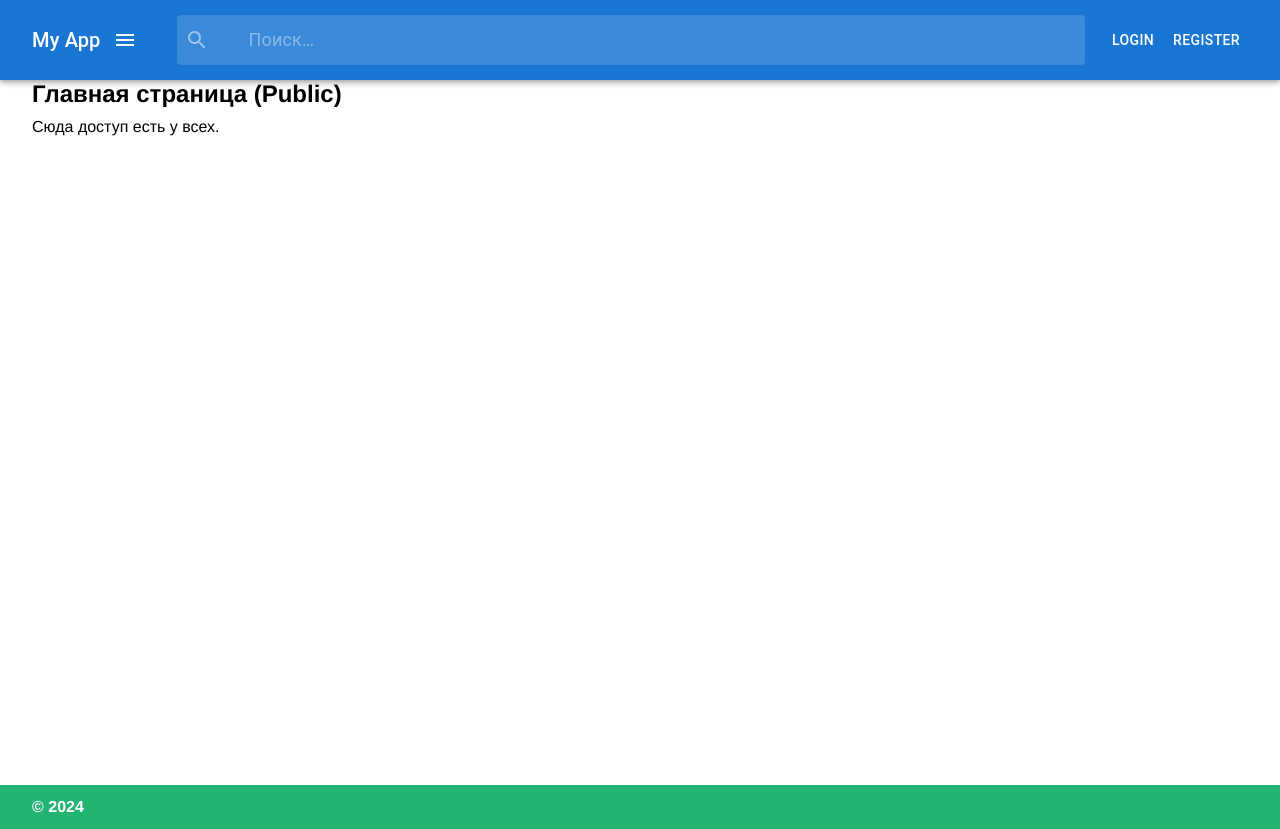
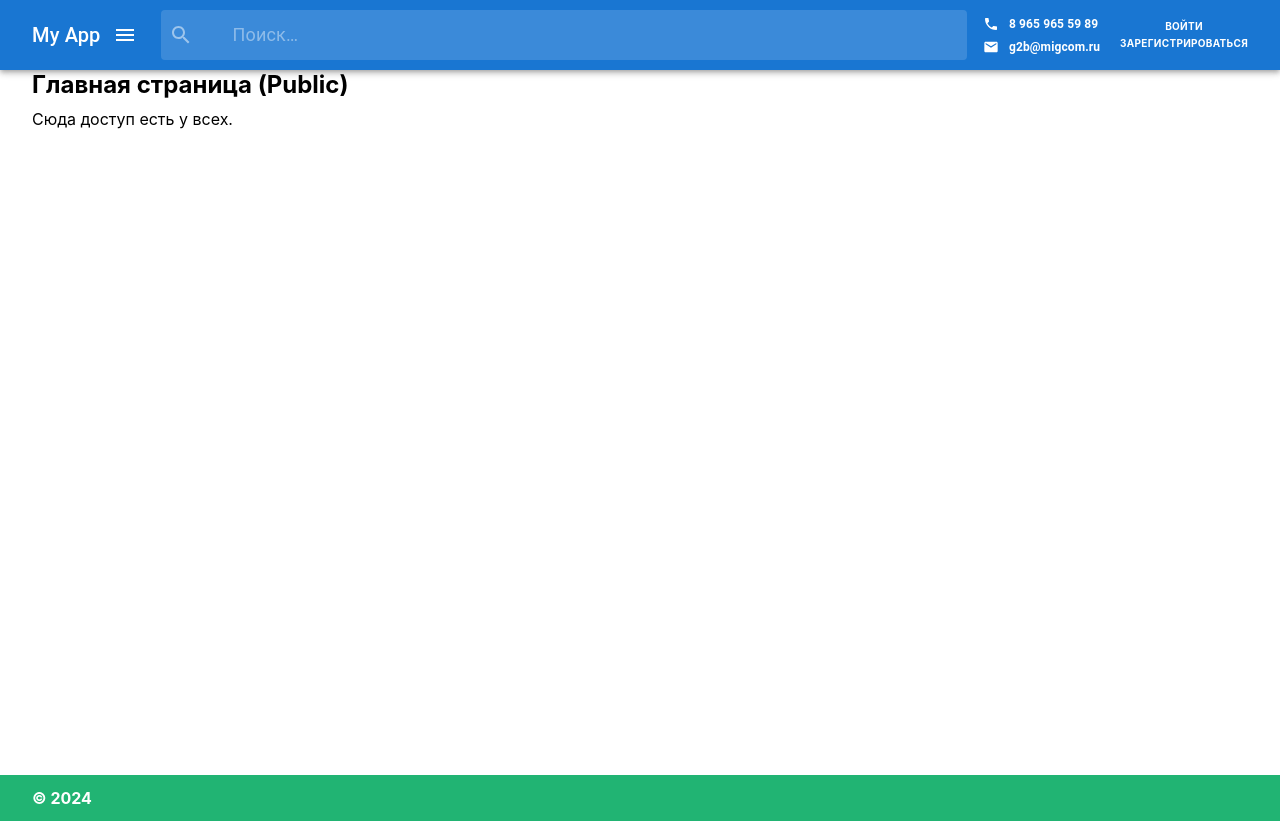
Before and after one commit to Igrok95Ronin/coffee-shop-drpetproject.ru-web, a React (Vite) app: page / in a window 1280 px wide. Built offline with nearby package versions, Linux system fonts and the light colour scheme; no server answers.

Commit message:
add: kontacts

```diff
--- a/src/components/TopBar/TopBar.jsx
+++ b/src/components/TopBar/TopBar.jsx
@@ -13,10 +13,18 @@ import {
   ListItemText,
   Badge,
 } from "@mui/material";
-import { Menu as MenuIcon, Search as SearchIcon, ShoppingCart as ShoppingCartIcon } from "@mui/icons-material";
+import {
+  Menu as MenuIcon,
+  Search as SearchIcon,
+  ShoppingCart as ShoppingCartIcon,
+  LocalPhone as LocalPhoneIcon,
+  Email as EmailIcon,
+} from "@mui/icons-material";
 import { styled, alpha } from "@mui/material/styles";
 import { Link, useNavigate } from "react-router-dom";
 import api from "../../api";
+
+import "./TopBar.scss";
 
 // Стили для поиска
 const Search = styled("div")(({ theme }) => ({
@@ -85,14 +93,14 @@ const TopBar = ({ isAuth, setIsAuth }) => {
       {/* Верхняя панель */}
       <AppBar position="static" sx={{ padding: "8px 0" }}>
         <div className="container">
-          <Toolbar disableGutters sx={{ minHeight: 90, padding: 0 }}>
+          <Toolbar disableGutters sx={{ minHeight: "54px !important", padding: 0 }}>
             {/* ЛОГОТИП */}
             <Typography variant="h6" component={Link} to="/" sx={{ textDecoration: "none", color: "inherit", mr: 2 }}>
               My App
             </Typography>
 
             {/* КНОПКА-ГАМБУРГЕР */}
-            <IconButton edge="start" color="inherit" sx={{ mr: 2 }} onClick={toggleDrawer(true)}>
+            <IconButton edge="start" color="inherit" sx={{ mr: 0 }} onClick={toggleDrawer(true)}>
               <MenuIcon />
             </IconButton>
 
@@ -110,19 +118,48 @@ const TopBar = ({ isAuth, setIsAuth }) => {
               />
             </Search>
 
+            {/* Контактные данные */}
+            <Box sx={{ display: "flex", flexDirection: "column", gap: "5px", marginRight: "10px" }}>
+              {/* Телефон */}
+              <Typography variant="body1" sx={{ fontSize: "12px", fontWeight: "bold" }}>
+                <IconButton component="a" href="tel:+79659655989" sx={{ color: "white", padding: "0 10px 0 0" }}>
+                  <LocalPhoneIcon sx={{ fontSize: "16px" }} />
+                </IconButton>
+                <a href="tel:+79659655989" style={{ color: "white", textDecoration: "none" }}>
+                  8 965 965 59 89
+                </a>
+              </Typography>
+
+              {/* Email */}
+              <Typography variant="body1" sx={{ fontSize: "12px", fontWeight: "bold" }}>
+                <IconButton component="a" href="mailto:g2b@migcom.ru" sx={{ color: "white", padding: "0 10px 0 0" }}>
+                  <EmailIcon sx={{ fontSize: "16px" }} />
+                </IconButton>
+                <a href="mailto:g2b@migcom.ru" style={{ color: "white", textDecoration: "none" }}>
+                  g2b@migcom.ru
+                </a>
+              </Typography>
+            </Box>
+
             {/* Кнопки авторизации и корзина */}
-            <Box sx={{ display: "flex", alignItems: "center", ml: "auto" }}>
+            <Box sx={{ display: "flex", alignItems: "center", ml: "auto", padding: "0 0 0 10px" }}>
               {!isAuth ? (
-                <>
-                  <Button color="inherit" component={Link} to="/login">
-                    Login
+                <div className="topBarBtn__wrapper">
+                  <Button className="topBarBtn__exit" sx={{ padding: 0 }} color="inherit" component={Link} to="/login">
+                    Войти
                   </Button>
-                  <Button color="inherit" component={Link} to="/register">
-                    Register
+                  <Button
+                    className="topBarBtn__exit"
+                    sx={{ padding: 0 }}
+                    color="inherit"
+                    component={Link}
+                    to="/register"
+                  >
+                    Зарегистрироваться
                   </Button>
-                </>
+                </div>
               ) : (
-                <Button color="inherit" onClick={handleLogout}>
+                <Button className="topBarBtn__exit" color="inherit" onClick={handleLogout}>
                   Выход
                 </Button>
               )}
@@ -148,7 +185,7 @@ const TopBar = ({ isAuth, setIsAuth }) => {
         <List style={{ width: 250 }}>
           {/* Общие ссылки */}
           <ListItem component={Link} to="/">
-            <ListItemText primary="Home" />
+            <ListItemText primary="Главная" />
           </ListItem>
           <ListItem component={Link} to="/sale">
             <ListItemText primary="Акции" />
@@ -167,6 +204,12 @@ const TopBar = ({ isAuth, setIsAuth }) => {
           </ListItem>
           <ListItem component={Link} to="/search">
             <ListItemText primary="Поиск" />
+          </ListItem>
+          <ListItem component={Link} to="/basket" sx={{ mr: 3 }}>
+            <Badge badgeContent={3} color="error">
+              <ShoppingCartIcon />
+            </Badge>
+            <ListItemText sx={{ ml: 3 }} primary="Корзина" />
           </ListItem>
 
           {/* Если user НЕ авторизован */}
@@ -189,7 +232,7 @@ const TopBar = ({ isAuth, setIsAuth }) => {
               </ListItem>
               <ListItem>
                 <Button variant="outlined" color="error" onClick={handleLogout} fullWidth>
-                  Exit
+                  Выход
                 </Button>
               </ListItem>
             </>
--- /dev/null
+++ b/src/components/TopBar/TopBar.scss
@@ -0,0 +1,12 @@
+// Стили для кнопок верхней панели
+.topBarBtn {
+  &__exit {
+    font-size: 10px !important;
+    font-weight: bold !important;
+    font-family: Inter, system-ui, Avenir, Helvetica, Arial, sans-serif !important;
+  }
+  &__wrapper {
+    display: flex !important;
+    flex-direction: column !important;
+  }
+}
--- a/src/index.scss
+++ b/src/index.scss
@@ -87,7 +87,7 @@ video {
   border: 0;
 }
 :root {
-  font-family: Inter, system-ui, Avenir, Helvetica, Arial, sans-serif;
+  font-family: Inter, system-ui, Avenir, Helvetica, Arial, sans-serif !important;
   line-height: 1.5;
   font-weight: 400;
 }
@@ -96,6 +96,7 @@ video {
 body {
   margin: auto;
   padding: 0;
+  font-family: Inter, system-ui, Avenir, Helvetica, Arial, sans-serif !important;
   font:
     16px Helvetica,
     Arial,
```
